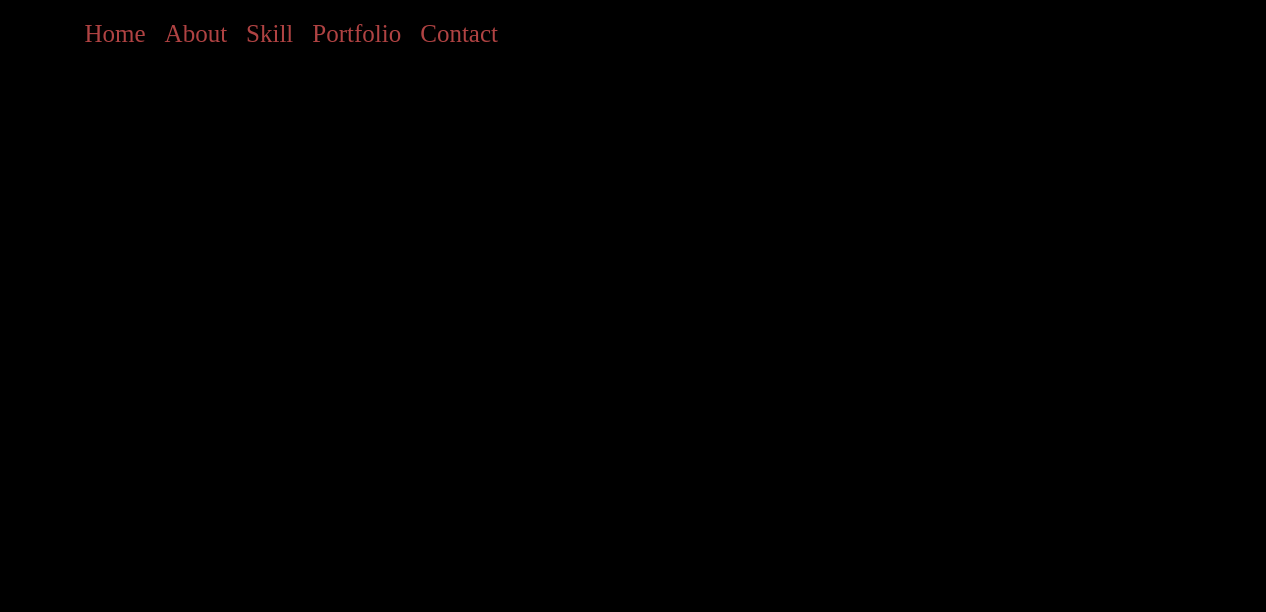
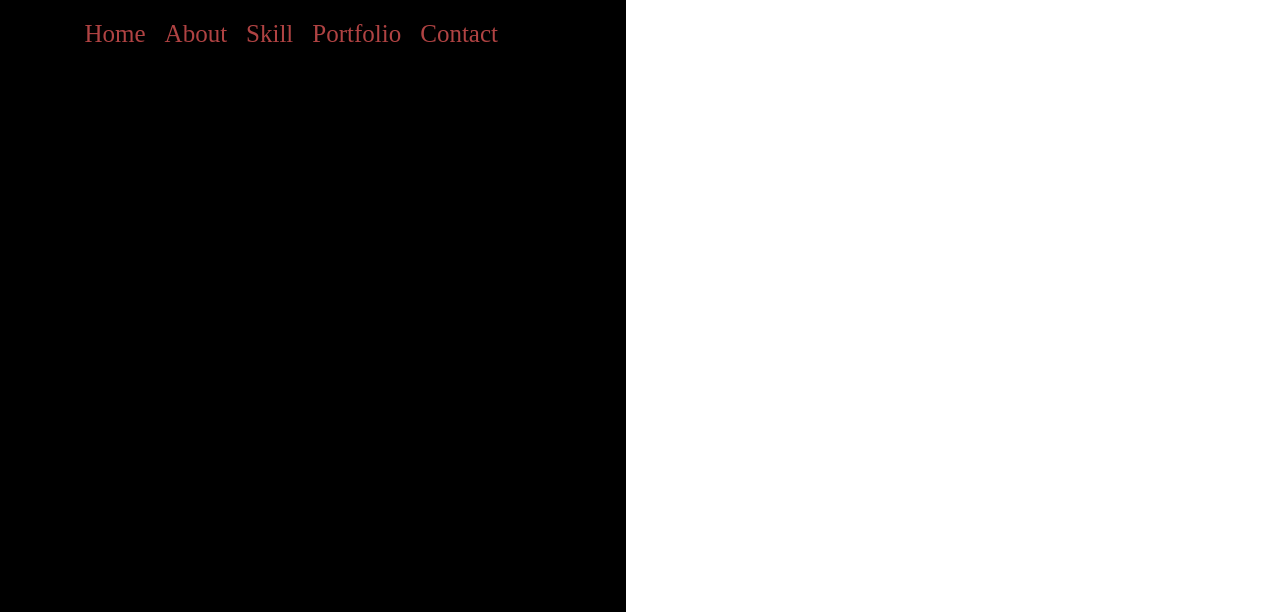
Before and after one commit to ashishkr017/portfolio, a plain HTML site: page index.html in a window 1280 px wide. Shown: the top 612 px of the page, 654-1920 px from the left, 1266 px wide, since content can reach past the window. Drawn offline with nearby package versions, Linux system fonts and the light colour scheme.

Commit message:
Update port.css

```diff
--- a/port.css
+++ b/port.css
@@ -58,7 +58,7 @@ body {
 
 .home {
     position: relative;
-    width: 300%;
+    width: 100%;
     justify-content: space-between;
     height: 100vh;
     /* background: url() no-repeat; */
```
